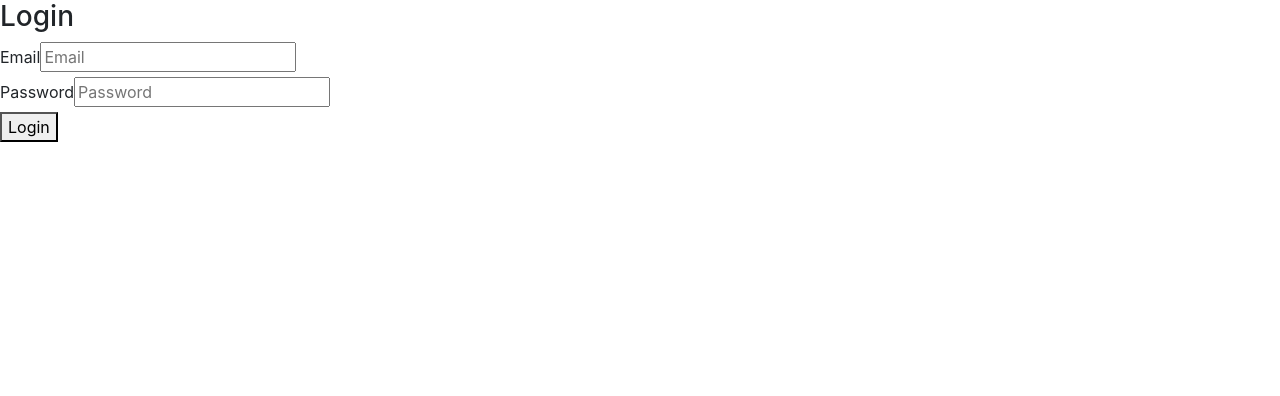
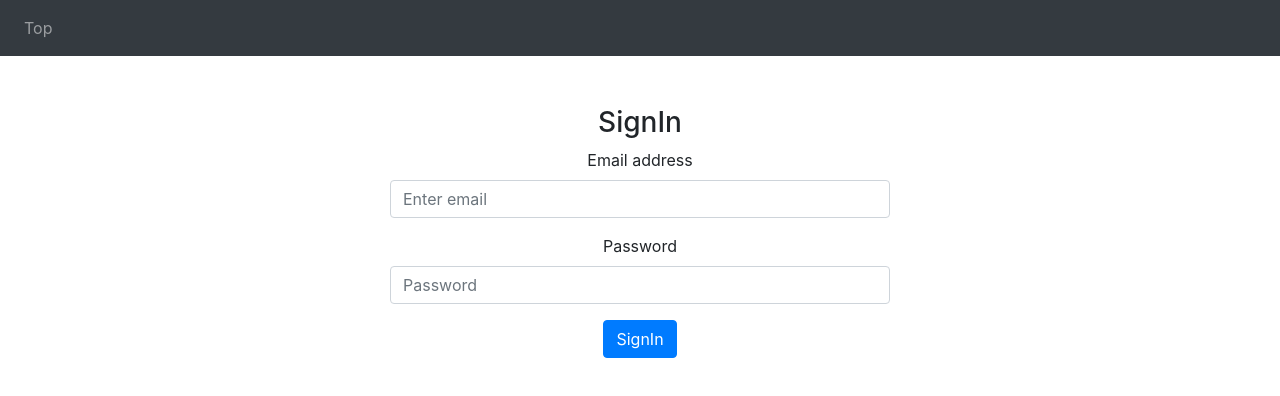
Before and after one commit to mr904i/react_redux_record_app, a React (Create React App) app: page /signin in a window 1280 px wide. Shown: the top 396 px of the page. Built offline with nearby package versions, Linux system fonts and the light colour scheme.

Commit message:
Sigininデザインに適用

```diff
--- a/src/containers/Login.js
+++ b/src/containers/Login.js
@@ -1,8 +1,9 @@
 import React, {Component} from 'react';
-
 import { connect } from 'react-redux';
-
-import {login} from '../actions/authActions'
+import {login} from '../actions/authActions';
+import {Form, Button} from 'react-bootstrap';
+import Header from './Header'
+import '../style/signin.scss'
 
 class Login extends Component {
     constructor(props){
@@ -28,22 +29,35 @@ class Login extends Component {
     render(){
         return(
             <div>
-                <h3>Login</h3>
-                <div>
-                    <label>Email</label>
-                    <input value={this.state.email}
-                        onChange= {this.handleEmailInput.bind(this)}
-                        placeholder="Email"
-                    />
+                <Header/>
+                <div className="signin-container">
+                    <h3>SignIn</h3>
+                    <Form.Group controlId="formBasicEmail">
+                        <Form.Label>Email address</Form.Label>
+                        <Form.Control
+                            type="email"
+                            placeholder="Enter email"
+                            value={this.state.email}
+                            onChange= {this.handleEmailInput.bind(this)}
+                        />
+                    </Form.Group>
+
+                    <Form.Group controlId="formBasicPassword">
+                        <Form.Label>Password</Form.Label>
+                        <Form.Control
+                            type="password"
+                            placeholder="Password"
+                            value={this.state.password}
+                            onChange= {this.handlePasswordInput.bind(this)}
+                        />
+                    </Form.Group>
+                    <Button
+                        variant="primary"
+                        onClick={this.clickLogin.bind(this)}
+                    >
+                        SignIn
+                    </Button>
                 </div>
-                <div>
-                    <label>Password</label>
-                    <input value={this.state.password}
-                        onChange= {this.handlePasswordInput.bind(this)}
-                        placeholder="Password"
-                    />
-                </div>
-                <button onClick={this.clickLogin.bind(this)}>Login</button>
             </div>
         )
     }
--- /dev/null
+++ b/src/style/signin.scss
@@ -0,0 +1,7 @@
+.signin-container{
+    width: 80%;
+    margin: 0 auto;
+    margin-top: 50px;
+    max-width: 500px;
+    text-align: center;
+}
```
